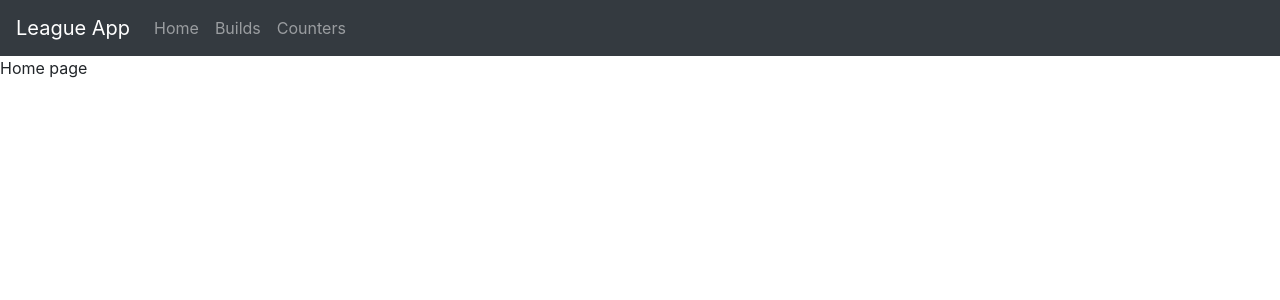
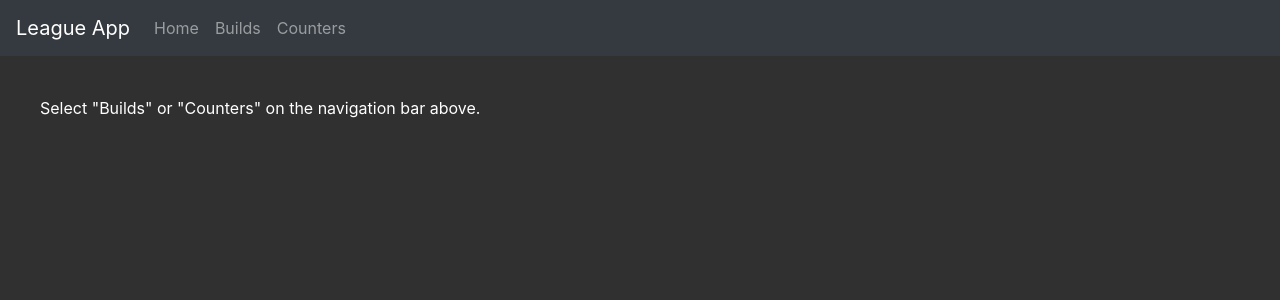
Before and after one commit to kyleoneill/LeagueApp, a React (Create React App) app in the folder leagueapp-frontend/: page / in a window 1280 px wide. Shown: the top 300 px of the page. Built offline with nearby package versions, Linux system fonts and the light colour scheme.

Commit message:
Added empty counters page, changed text in home and build pages

```diff
--- a/leagueapp-frontend/src/App.js
+++ b/leagueapp-frontend/src/App.js
@@ -5,6 +5,7 @@ import React from "react";
 
 import Build from "./pages/build";
 import Home from "./pages/home";
+import Counter from "./pages/counter";
 
 import { ThemeProvider } from '@material-ui/core'
 import { createMuiTheme } from '@material-ui/core/styles'
@@ -24,9 +25,12 @@ const darkTheme = createMuiTheme({
 });
 
 const useStyles = makeStyles((theme) => ({
-  container: {
+  backgroundContainer: {
+    background: darkTheme.palette.background.default,
+    color: darkTheme.palette.text.primary,
     display: "flex",
-    flexDirection: "column"
+    flexFlow: "column",
+    height: "100vh"
   }
 }));
 
@@ -35,18 +39,19 @@ function App() {
   return (
     <ThemeProvider theme={darkTheme}>
       <Router>
-        <div>
+        <div className={classes.backgroundContainer}>
           <Navbar bg="dark" variant="dark">
             <Navbar.Brand href="/">League App</Navbar.Brand>
             <Nav className="mr-auto">
               <Nav.Link href="/">Home</Nav.Link>
               <Nav.Link href="/builds">Builds</Nav.Link>
-              <Nav.Link href="#pricing">Counters</Nav.Link>
+              <Nav.Link href="/counters">Counters</Nav.Link>
             </Nav>
           </Navbar>
           <Switch>
             <Route exact path="/" component={Home} />
             <Route path="/builds" component={Build} />
+            <Route path="/counters" component={Counter} />
           </Switch>
         </div>
       </Router>
--- a/leagueapp-frontend/src/components/champion-display.js
+++ b/leagueapp-frontend/src/components/champion-display.js
@@ -32,6 +32,7 @@ export default function ChampionDisplay(props) {
                 <>
                     <h1>{props.build.champ_stats.human_readable_name}</h1>
                     <h2>{capitalizeFirstLetter(props.build.champ_stats.title)}</h2>
+                    <br />
                     <div className={classes.columnContainer}>
                         <StatDisplay
                             stats={props.build.champ_stats}
--- a/leagueapp-frontend/src/components/counter-display.js
+++ b/leagueapp-frontend/src/components/counter-display.js
@@ -16,7 +16,7 @@ function CounterSection(props) {
     return(
         <ul>
             {arr.map((text, index) => (
-                <li key={props.type + index}>{text.substring(0, text.length - 2)} - Winrate: {text.substring(text.length - 2, text.length)}%</li>
+                <li key={props.type + index}>{text.substring(0, text.length - 2)} - {text.substring(text.length - 2, text.length)}%</li>
             ))}
         </ul>
     )
@@ -28,6 +28,7 @@ export default function CounterDisplay(props) {
     return(
         <div className="build-counters">
             <h2>Counters</h2>
+            <p>The percentages below are the win rates against {props.name} for the listed champion</p>
             <div className="counter-section counter-strong">
                 <h3>Strong Against</h3>
                 <p>{props.name} counters these champions</p>
--- /dev/null
+++ b/leagueapp-frontend/src/pages/counter.js
@@ -0,0 +1,22 @@
+import React from "react";
+
+import "../style/build-page.css";
+
+class Counter extends React.Component {
+    constructor(props) {
+        super(props);
+        this.state = {
+
+        }
+    }
+
+    render() {
+        return (
+          <div className="counter-page">
+              <p>Counter page</p>
+          </div>
+        );
+    }
+}
+
+export default Counter;
--- a/leagueapp-frontend/src/pages/home.js
+++ b/leagueapp-frontend/src/pages/home.js
@@ -1,22 +1,22 @@
 import React from "react";
+
+import { makeStyles } from '@material-ui/core/styles';
+import { ThemeProvider } from '@material-ui/core'
+import { createMuiTheme } from '@material-ui/core/styles'
 
 import "../style/build-page.css";
 
-class Home extends React.Component {
-    constructor(props) {
-        super(props);
-        this.state = {
+const useStyles = makeStyles((theme) => ({
+    homePage: {
+        margin: "40px"
+    }
+}));
 
-        }
-    }
-
-    render() {
-        return (
-          <div className="home-page">
-              <p>Home page</p>
-          </div>
-        );
-    }
+export default function Home(props) {
+    const classes = useStyles();
+    return (
+        <div className={classes.homePage}>
+            <p>Select "Builds" or "Counters" on the navigation bar above.</p>
+        </div>
+    );
 }
-
-export default Home;
```
